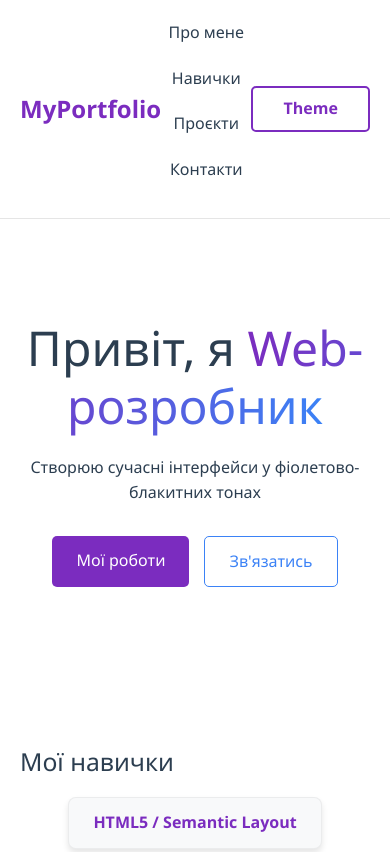
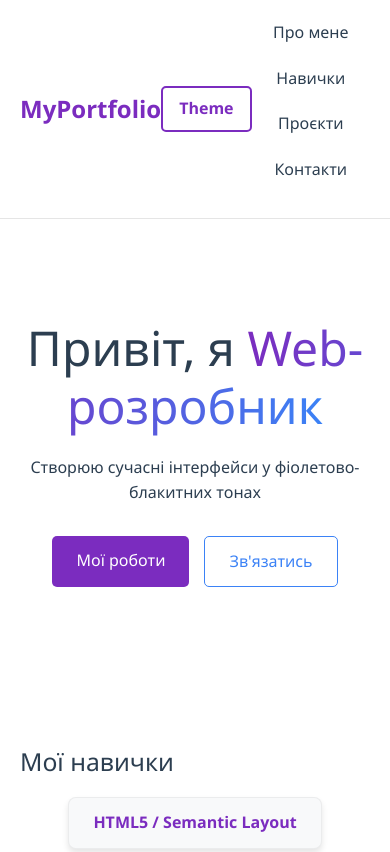
Before and after one commit to MariaO11/js-practice-2025-6-, a website built with Vite: page index.html in a window 390 px wide. Shown: the top 852 px of the page. Built offline with nearby package versions, Linux system fonts and the light colour scheme.

Commit message:
Fix mobile layout

```diff
--- a/src/style.css
+++ b/src/style.css
@@ -681,24 +681,33 @@ body.dark-mode .pagination .page-link:disabled {
 /* --- Адаптивність для мобільних (код вставити в кінець файлу) --- */
 @media (max-width: 768px) {
     header {
-        flex-direction: column; /* Ставить елементи один під одним */
-        height: auto; /* Дозволяє шапці розтягуватися */
-        padding: 15px;
-        gap: 15px;
+        flex-direction: column; /* Вишукує елементи у стовпчик */
+        align-items: center;    /* Центрує все по горизонталі */
+        gap: 15px;              /* Відступи між елементами */
+        padding-bottom: 20px;
+    }
+
+    /* 1. Логотип (MyPortfolio) ставимо першим */
+    header .logo, header > a {
+        order: 1;
+    }
+
+    /* 2. Кнопку теми ставимо другою (ПІД логотипом) */
+    button#theme-toggle {
+        order: 2;
+        margin: 0;       /* Прибираємо зайві відступи */
+        width: auto;     /* Кнопка займає стільки місця, скільки треба */
+    }
+
+    /* 3. Меню ставимо третім (внизу) */
+    nav {
+        order: 3;
+        width: 100%;
     }
 
     nav ul {
-        flex-wrap: wrap; /* Дозволяє пунктам меню переноситися */
-        justify-content: center; /* Центрує меню */
-        padding: 0;
-        gap: 10px;
-    }
-
-    /* Робимо кнопку теми красивою по центру */
-    button#theme-toggle {
-        margin-left: 0;
-        width: 100%;
-        max-width: 200px;
-        justify-content: center;
+        justify-content: center; /* Центруємо пункти меню */
+        flex-wrap: wrap;         /* Дозволяємо перенос слів */
+        gap: 15px;
     }
 }
```
